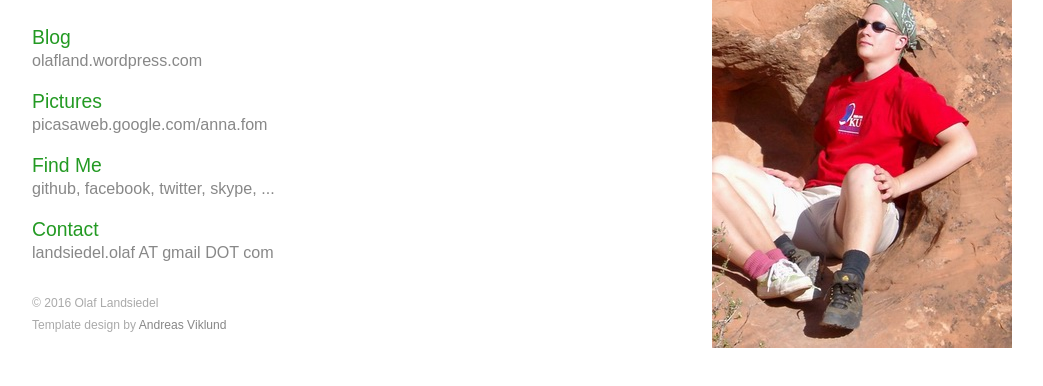
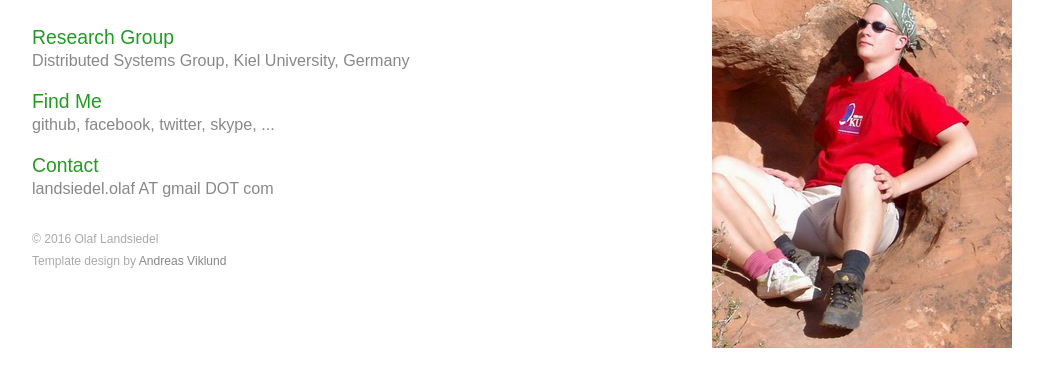
Before and after one commit to olafland/olafland.github.io, a plain HTML site: page index.html in a window 1280 px wide. Shown: the part 86-472 px from the top of the page, without its empty margins (118-1161 px from the left). Drawn offline with Linux system fonts and the light colour scheme.

Commit message:
Update index.html

```diff
--- a/index.html
+++ b/index.html
@@ -17,10 +17,8 @@
       <div id="content">
         <h2>Olaf Landsiedel</h2>
         <ul>
-          <li><a href="http://olafland.wordpress.com/">Blog</a><br />
-            olafland.wordpress.com</li>
-          <li><a href="http://picasaweb.google.com/anna.fom">Pictures</a><br />
-            picasaweb.google.com/anna.fom</li>
+          <li><a href="https://www.ds.informatik.uni-kiel.de/en">Research Group</a><br />
+            Distributed Systems Group, Kiel University, Germany </li>
           <li><a href="#">Find Me</a><br />
             github, facebook, twitter, skype, ...</li>
           <li><a href="#">Contact</a><br />
```
